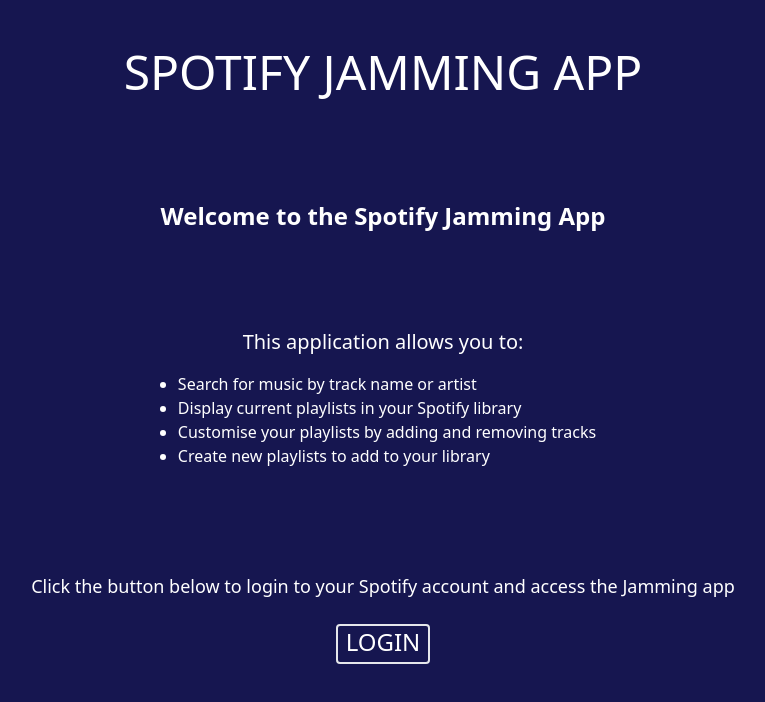
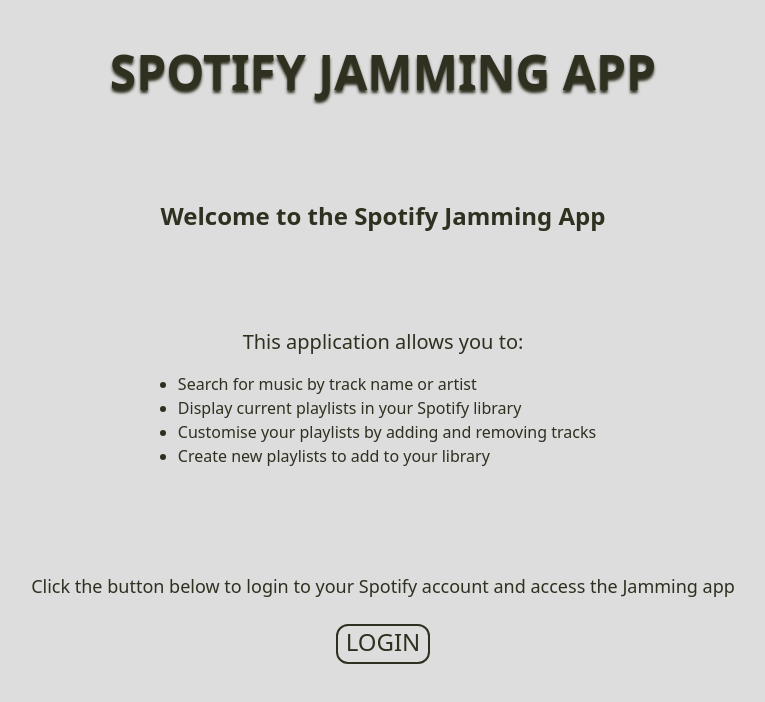
Before and after one commit to LukaMartin/Jamming, a React (Create React App) app: page / in a window 1280 px wide. Shown: the top 702 px of the page, without its empty margins (257-1022 px from the left). Built offline with nearby package versions, Linux system fonts and the light colour scheme.

Commit message:
Make major updates to styling of both login and app page

```diff
--- a/package.json
+++ b/package.json
@@ -8,6 +8,7 @@
     "@testing-library/user-event": "^13.5.0",
     "react": "^18.2.0",
     "react-dom": "^18.2.0",
+    "react-icons": "^5.0.1",
     "react-scripts": "5.0.1",
     "web-vitals": "^2.1.4"
   },
--- a/src/App.js
+++ b/src/App.js
@@ -32,8 +32,6 @@
   }, [fullAccessToken])
 
   useEffect(() => {
-
-    console.log('useEffect page load')
 
     const accessTokenMatch = window.location.href.match(/access_token=([^&]*)/);
     if (accessTokenMatch) {
@@ -71,7 +69,6 @@
       } else {
         const accessUrl = `https://accounts.spotify.com/authorize?client_id=${clientId}&response_type=token&scope=playlist-modify-public&redirect_uri=${redirectUri}`;
         window.location = accessUrl;
-        //setTimeout(this.getAccessToken(), 200)
       }
     },
 
@@ -212,10 +209,12 @@
     }
 
   }
+
+
   return (
     <>
-      <div className='flex align-middle justify-center p-12 text-white'>
-        <h1 className='text-5xl'>SPOTIFY JAMMING APP</h1>
+      <div className='flex align-middle justify-center p-12'>
+        <h1 className='text-5xl font-semibold text-[#2F3020] [text-shadow:0px_3px_3px_#2F3020]'>SPOTIFY JAMMING APP</h1>
       </div>
       {accessToken === "" ? (
         <div>
--- a/src/components/footer.js
+++ b/src/components/footer.js
@@ -3,7 +3,7 @@
 export default function Footer() {
 
     return (
-        <div className="text-white h-20 flex align-middle justify-center pt-24 pb-12">
+        <div className="text-[#2F3020] h-20 flex align-middle justify-center pt-24 pb-12">
             <p className="italic">Created by Luka Martin</p>
         </div>
     )
--- a/src/components/pages/loginpage.js
+++ b/src/components/pages/loginpage.js
@@ -3,7 +3,7 @@
 function LoginPage({ Spotify }) {
 
     return (
-        <div className='text-white mt-10'>
+        <div className='text-[#2F3020] mt-10'>
             <div className='text-center p-4 font-semibold text-2xl'>
                 <h2>Welcome to the Spotify Jamming App</h2>
             </div>
@@ -20,7 +20,7 @@
 
             <div className='mt-10 text-center'>
                 <p className='text-lg py-6'>Click the button below to login to your Spotify account and access the Jamming app</p>
-                <button className='text-2xl border-2 rounded px-2 pb-1' type="button" onClick={Spotify.getAccessToken}>LOGIN</button>
+                <button className='text-2xl border-2 border-[#2F3020] rounded-xl px-2 pb-1 hover:bg-[#9EB57B]' type="button" onClick={Spotify.getAccessToken}>LOGIN</button>
             </div>
         </div>
     )
--- a/src/components/playlists.js
+++ b/src/components/playlists.js
@@ -59,22 +59,19 @@
 
 
     return (
-        <div className='border-4 rounded-xl mx-12 h-[872px] overflow-auto'>
-            <div className='text-white'>
+        <div className='bg-[#76885B] border-2 border-[#2F3020] rounded-lg mx-12 h-[872px] overflow-auto'>
+            <div className='text-[#EEEEEE]'>
                 <h2 className='text-2xl flex justify-center p-4'>Your Playlists</h2>
             </div>
 
-            <div className='flex justify-center space-x-6 pt-4'>
-
-                <input className='rounded w-64 h-8' type="text" placeholder='  Playlist Name...' name="playlist-name" onChange={(e) => setPlaylistName(e.target.value)} />
-
-                <button className='font-bold border-2 rounded px-2 text-white' type="button" onClick={handleClick}>CREATE PLAYLIST</button>
-
+            <div className='flex justify-evenly pt-12 text-[#EEEEEE]'>
+                <div id="left">
+                    <div className='flex flex-col'>
+                        <input className='rounded-lg w-[13rem] text-black pl-2 h-10 mb-2 border-2 border-[#2F3020] bg-[#EEEEEE] outline-none' type="text" placeholder='Playlist Name...' name="playlist-name" onChange={(e) => setPlaylistName(e.target.value)} />
+                        <button className='font-bold w-[6.5rem] border-2 border-[#2F3020] rounded-lg px-2 py-1 text-[#EEEEEE] bg-[#D96846] hover:bg-[#F48665]' type="button" onClick={handleClick}>CREATE</button>
                     </div>
-
-            <div className='flex justify-evenly text-white'>
                     <div className='pt-6'>
-                    <h2 className='font-semibold text-xl pb-4'>Select Playlist</h2>
+                        <h2 className='font-semibold text-xl pb-8'>Select Playlist</h2>
                         {currentPlaylists.map(playlist => {
 
                             const setPlaylist = () => {
@@ -92,9 +89,9 @@
                             )
                         })}
                     </div>
-
-                <div>
-                    <h2 className='pt-6 font-semibold text-xl pb-4'>Playlist Tracks</h2>
+                </div>
+                <div id="right">
+                    <h2 className='pt-[6.75rem] font-semibold text-xl pb-4'>Playlist Tracks</h2>
                     {playlistTracks.map(track => {
 
                         const removeFromPlaylist = () => {
--- a/src/components/playlisttracklist.js
+++ b/src/components/playlisttracklist.js
@@ -1,17 +1,17 @@
 import React from "react";
-
+import { FiMinusCircle } from "react-icons/fi";
 
 
 function PlaylistTracklist({ trackName, trackArtist, trackAlbum, removeTrack }) {
 
     return (
-        <div className="flex border-b-4">
+        <div className="flex border-b-2 border-b-[#2F3020]">
             <div className="max-w-[12rem] pb-6 mt-6">
                 <h3 className='font-semibold'>{trackName}</h3>
                 <p>{trackArtist} | {trackAlbum}</p>
             </div>
-            <div className="ml-auto mt-6 pl-4">
-                <button className='text-3xl font-bold' type="button" onClick={removeTrack}>-</button>
+            <div className="ml-auto mt-6 pl-4 self-center">
+                <button className="hover:opacity-50" type="button" onClick={removeTrack}><FiMinusCircle size={30}/></button>
             </div>
         </div>
     )
--- a/src/components/searchbar.js
+++ b/src/components/searchbar.js
@@ -16,18 +16,14 @@
 
     return (
         <div className='pb-16'>
-
             <div className='flex align-middle justify-center p-2'>
-                <input className='rounded w-80 h-12' type="text" placeholder="  Track name or artist..." onChange={(e) => setSearchTerm(e.target.value)} />
+                <input className='rounded-xl w-80 h-12 border-[#2F3020] border-2 outline-none pl-2 bg-[#EEEEEE]' type="text" placeholder=" Track name or artist..." onChange={(e) => setSearchTerm(e.target.value)} />
             </div>
-            <div className='flex align-middle justify-center p-4 text-white text-2xl font-bold'>
-                <button className='px-2 pb-1 border-2 rounded button' onClick={handleClick}>SEARCH</button>
+            <div className='flex align-middle justify-center p-4 text-[#EEEEEE] text-2xl font-bold'>
+                <button className='px-8 pb-2 pt-1 bg-[#D96846] hover:bg-[#F48665] border-2 border-[#2F3020] rounded-xl' type='button' onClick={handleClick}>SEARCH</button>
             </div>
-
         </div>
-
     )
-
 };
 
 
--- a/src/components/searchresults.js
+++ b/src/components/searchresults.js
@@ -6,8 +6,8 @@
 
     return (
 
-    <div className='border-4 rounded-xl mx-12 overflow-auto'>
-        <div className='text-white flex align-middle justify-center p-4'>
+    <div className='bg-[#76885B] rounded-lg mx-12 overflow-auto border-2 border-[#364429]'>
+        <div className='text-[#EEEEEE] flex align-middle justify-center p-4'>
             <h2 className='text-2xl'>Search Results</h2>
         </div>
         <div className='h-[800px] text-white flex align-middle justify-center pt-4'>
--- a/src/components/track.js
+++ b/src/components/track.js
@@ -1,16 +1,17 @@
 import React from "react";
+import { FiPlusCircle } from "react-icons/fi";
 
 
 function Track({track, addToPlaylist}) {
 
     return (
-        <div className="flex border-b-4">
+        <div className="flex border-b-2 border-b-[#2F3020]">
             <div className='max-w-80 pb-6 mt-6'>
                 <h3 className='font-semibold'>{track.name}</h3>
                 <p>{track.artist} | {track.album}</p>
             </div>
-            <div className="ml-auto pl-4 mt-6">
-                <button className='text-3xl font-bold' onClick={addToPlaylist}type="button">+</button>
+            <div className="ml-auto pl-4 pt-4 self-center">
+                <button className="hover:opacity-50" onClick={addToPlaylist} type="button"><FiPlusCircle size={30}/></button>
             </div>
         </div>
     )
--- a/src/components/userplaylists.js
+++ b/src/components/userplaylists.js
@@ -7,13 +7,13 @@
     const [hidden, setHidden] = useState(false)
 
    return (
-    <div className='pb-6 max-w-48'>
-        <div className='pb-2 font-medium text-lg underline'>
-            <a href="#!" onClick={() => {setPlaylist(); {hidden === false ? setHidden(true) : setHidden(false)}}}>{playlistName}</a>
+    <div className='pb-6 pt-2 max-w-48'>
+        <div className='pb-2 font-semibold hover:underline'>
+            <a href="#!" onClick={() => {setPlaylist(); {hidden === false ? setHidden(true) : setHidden(false)}}}>{playlistName.toUpperCase()}</a>
         </div>
 
         <div>
-            {hidden && <button className='border-2 rounded px-1' type="button" onClick={Spotify.getPlaylistItems}>TRACKLIST</button>}
+            {hidden && <button className='hover:opacity-60 hover:underline' type="button" onClick={Spotify.getPlaylistItems}>TRACKLIST</button>}
         </div>
 
     </div>
--- a/src/index.css
+++ b/src/index.css
@@ -3,5 +3,19 @@
 @tailwind utilities;
 
 body {
-  background-color: #161650
+  background-color: #DDDDDD
 }
+
+::-webkit-scrollbar {
+  width: 10px;
+}
+
+::-webkit-scrollbar-track {
+  background: #596235;
+  border-radius: 5px;
+}
+
+::-webkit-scrollbar-thumb {
+  background: #2F3020;
+  border-radius: 5px;
+}
```
Also changed, not shown: 2 other files (tests, documents, lock files or other folders). Lines whose indentation alone changed are shown as unchanged.
